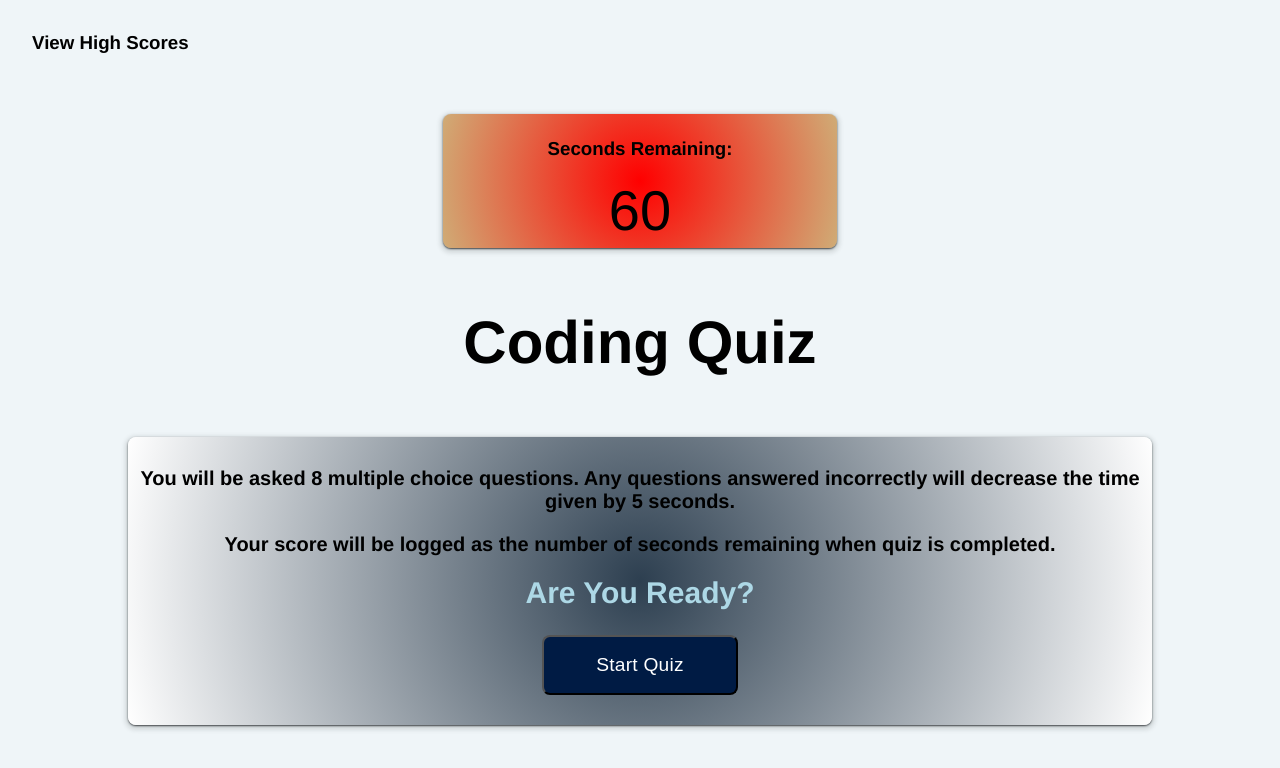
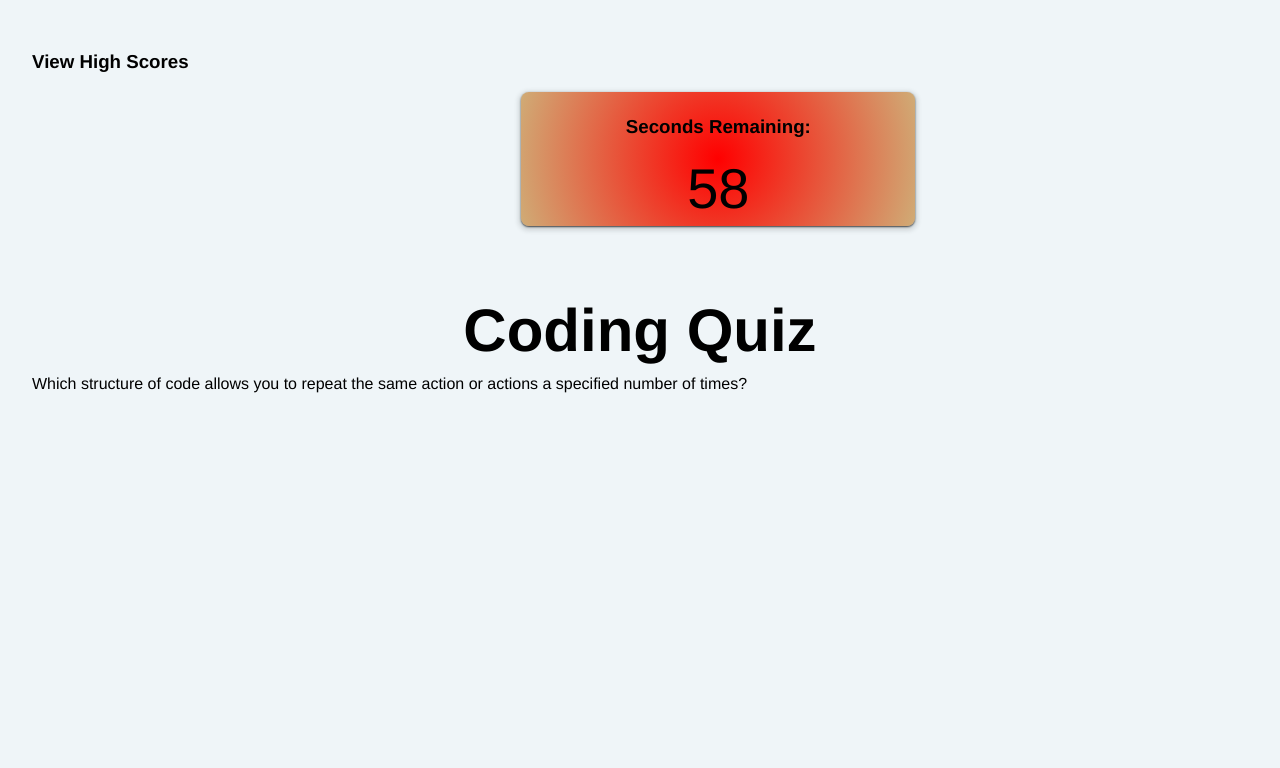
Before and after one commit to human-exp11/w4-web-cq, a plain HTML site: page index.html in a window 1280 px wide. Both pictures are taken after a click on the button "Start Quiz". Drawn offline with Linux system fonts and the light colour scheme.

Commit message:
added display questions function and arranged the nav

```diff
--- a/assets/script.js
+++ b/assets/script.js
@@ -12,7 +12,7 @@
 
 
 
-
+var quizQuestionsEl = document.querySelector("#quizQuestions");
 
 
 var questions = [
@@ -58,10 +58,13 @@ var questions = [
     },
 ];
 
-var numbOfQuestions = 8;
+var numbOfQuestion = 0;
 var maxTime = 60;
-var userScore = [ ];
-var highScoresButton = document.querySelector("#viewHighScores");
+var timeRem = 0;
+var timer;
+var timerElement = document.getElementById("timer-count");
+var userScore = 0;
+var highScoresButton = document.querySelector(".viewHighScores");
 // var listOfHighScores = [ ]
 
 
@@ -84,25 +87,32 @@ highScoresButton.addEventListener("click", function () {
 // }
 
 function startQuiz() {
+    beginTimer ();
+    var containerEl = document.querySelector(".container");
+    containerEl.classList.add("hide");
+
+    quizQuestionsEl.classList.remove("hide");
+    displayQuestions();
 
 }
+function displayQuestions() {
+    var questionDiv = document.createElement("div");
+    questionDiv.textContent = questions [numbOfQuestion].asked;
+    quizQuestionsEl.append(questionDiv);
+
+    // create buttons and append them here
+}
+
 
 // The setTimer function starts and stops the timer and triggers winGame() and loseGame()
 function beginTimer() {
-    // Sets timer
+    timeRem = 60;
     timer = setInterval(function () {
-        timerCount--;
-        timerElement.textContent = timerCount;
-        if (timerCount >= 0) {
-            // Tests if win condition is met
-            if (answeredAll && timerCount > 0) {
-                // Clears interval and stops timer
-                clearInterval(timer);
-                gameOver();
-            }
-        }
+        timeRem--;
+        timerElement.textContent = timeRem;
+
         // Tests if time has run out
-        if (timerCount === 0) {
+        if (timeRem=== 0) {
             // Clears interval
             clearInterval(timer);
             timesUp();
@@ -113,6 +123,9 @@ function beginTimer() {
 
 
 function restartQuiz() {
+    clearInterval(timer);
+    userScore = 0;
+    timeRem = 0;
 
 }
 
@@ -122,13 +135,13 @@ function submitScore() {
 
 
 var startButton = document.querySelector("#startQuiz");
-var submitScoreButton = document.querySelector("#submitScore");
+// var submitScoreButton = document.querySelector("#submitScore");
 var restartButton = document.querySelector("#restartQuiz");
 
 
 startButton.addEventListener("click", startQuiz);
-submitScoreButton.addEventListener("click", submitScore);
-highScoresButton.addEventListener("click", viewHighScores);
-restartButton.addEventListener("click", restartQuiz);
+// submitScoreButton.addEventListener("click", submitScore);
+// highScoresButton.addEventListener("click", viewHighScores);
+// restartButton.addEventListener("click", restartQuiz);
 
-init();
+// init();
--- a/assets/style.css
+++ b/assets/style.css
@@ -26,6 +26,11 @@ h4 {
     margin: 0px;
     margin-top: 0.45em;
     margin-bottom: 0.45em;
+}
+
+nav {
+    display: flex;
+    justify-content: space-be;
 }
 
 .container {
@@ -76,3 +81,7 @@ button {
     font-size: 3.5em;
     text-align:center;
 }
+
+.hide {
+    display: none;
+}
--- a/index.html
+++ b/index.html
@@ -11,17 +11,14 @@
 
 <body>
   <nav>
-    <div id="nav">
     <div class="topleft">
       <a class="viewHighScores">
         <h3>View High Scores</h3>
       </a>
     </div>
-      <div class = "card-timer">
+    <div class="card-timer">
       <h3>Seconds Remaining:</h3>
-          <div class="large-font timer-count">60</div>
-        </div>
-
+      <div class="large-font" id="timer-count">60</div>
     </div>
     </div>
   </nav>
@@ -29,8 +26,7 @@
     <h1>Coding Quiz </h1>
   </header>
   <main>
-    <section>
-      <div class="container">
+    <section class="container">
       <h2>You will be asked 8 multiple choice questions. Any questions answered incorrectly will decrease the time
         given
         by 5 seconds.
@@ -42,12 +38,12 @@
           <button id="startQuiz">Start Quiz</button>
         </div>
       </div>
-      </div>
     </section>
 
     <!--Insert section for quiz questions, alerts for right vs wrong, and quiz results  -->
 
-    <section>
+    <section id="quizQuestions" class="hide">
+
 
     </section>
     <!-- Insert section for input of user  initials and submit score button to listOfHighScores -->
```
Lines whose indentation alone changed are shown as unchanged.
